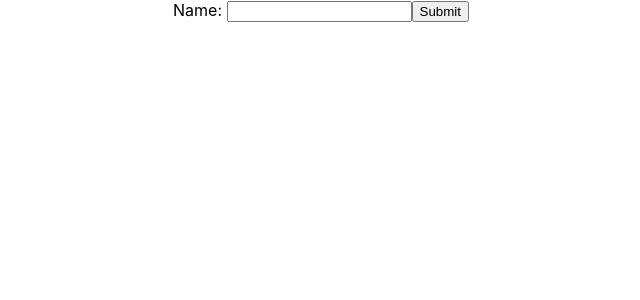
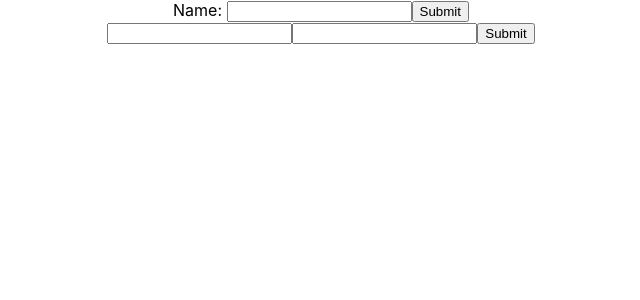
Before and after one commit to vandananayak/ReactApp, a React (Create React App) app in the folder my-app/: page / in a window 1280 px wide. Shown: the top 300 px of the page, without its empty margins (319-959 px from the left). Built offline with nearby package versions, Linux system fonts and the light colour scheme.

Commit message:
multiple input event handling final

```diff
--- a/my-app/src/App.tsx
+++ b/my-app/src/App.tsx
@@ -2,11 +2,13 @@ import React from 'react';
 import Arithmetic_ops from "./component/arithmetic_ops";
 import './App.css';
 import DisplayName from "./component/displayName";
+import MultipleInput from "./component/multipleInput";
 
 function App() {
     return (
         <div className="App">
             <DisplayName />
+            <MultipleInput/>
         </div>
     );
 }
--- /dev/null
+++ b/my-app/src/component/multipleInput.tsx
@@ -0,0 +1,39 @@
+import React, {useState} from "react";
+
+function MultipleInput() {
+
+    const initialValues = {
+        company: "",
+        position: "",
+    };
+    const [values, setValues] = useState(initialValues);
+    const handleInputChange = (e: any) => {
+        const {name, value} = e.target;
+        setValues({
+            ...values,
+            [name]: value,
+        });
+    };
+
+    function submitInput() {
+        alert(values.company + ' ' + values.position)
+    }
+
+    return (<>
+        <form onSubmit={submitInput}>
+            <input
+                value={values.company}
+                onChange={handleInputChange}
+                name="company"
+            />
+            <input
+                value={values.position}
+                onChange={handleInputChange}
+                name="position"
+            />
+            <button type="submit"> Submit </button>
+        </form>
+    </>);
+}
+
+export default MultipleInput;
```
